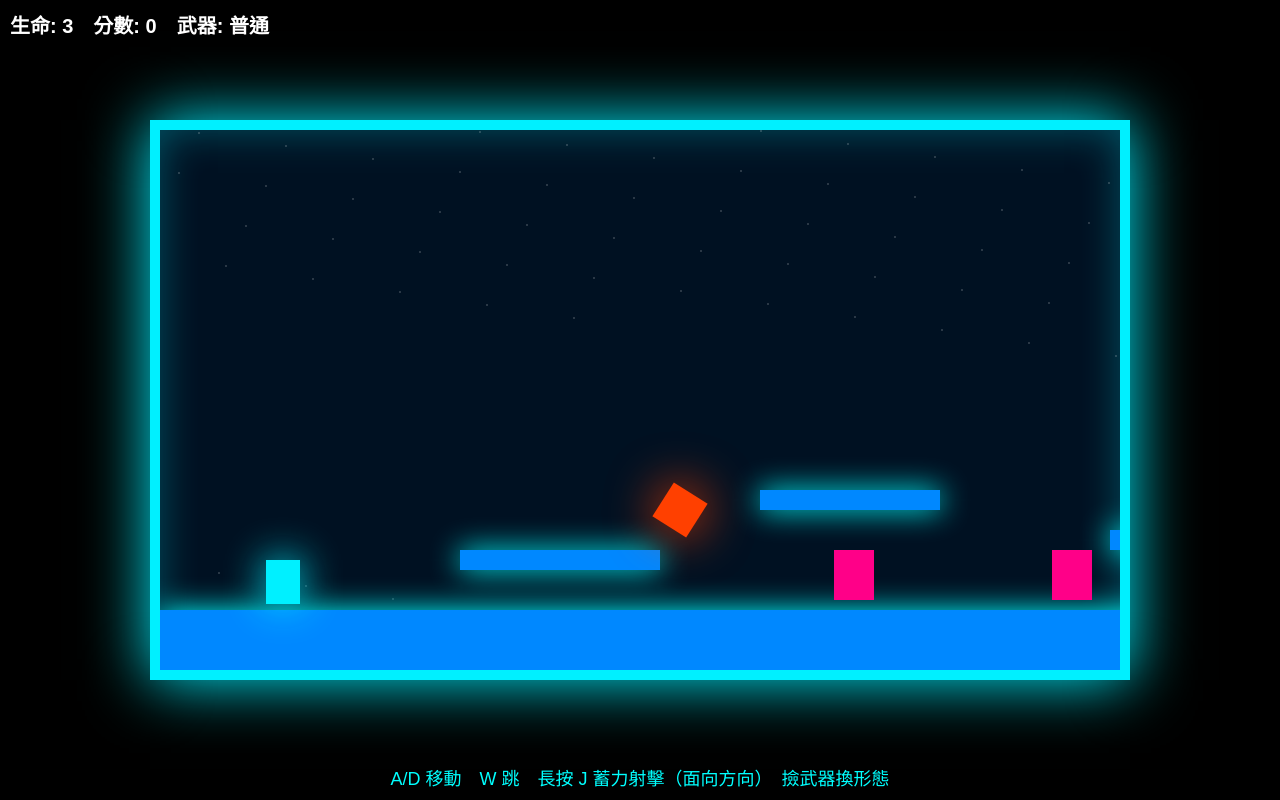
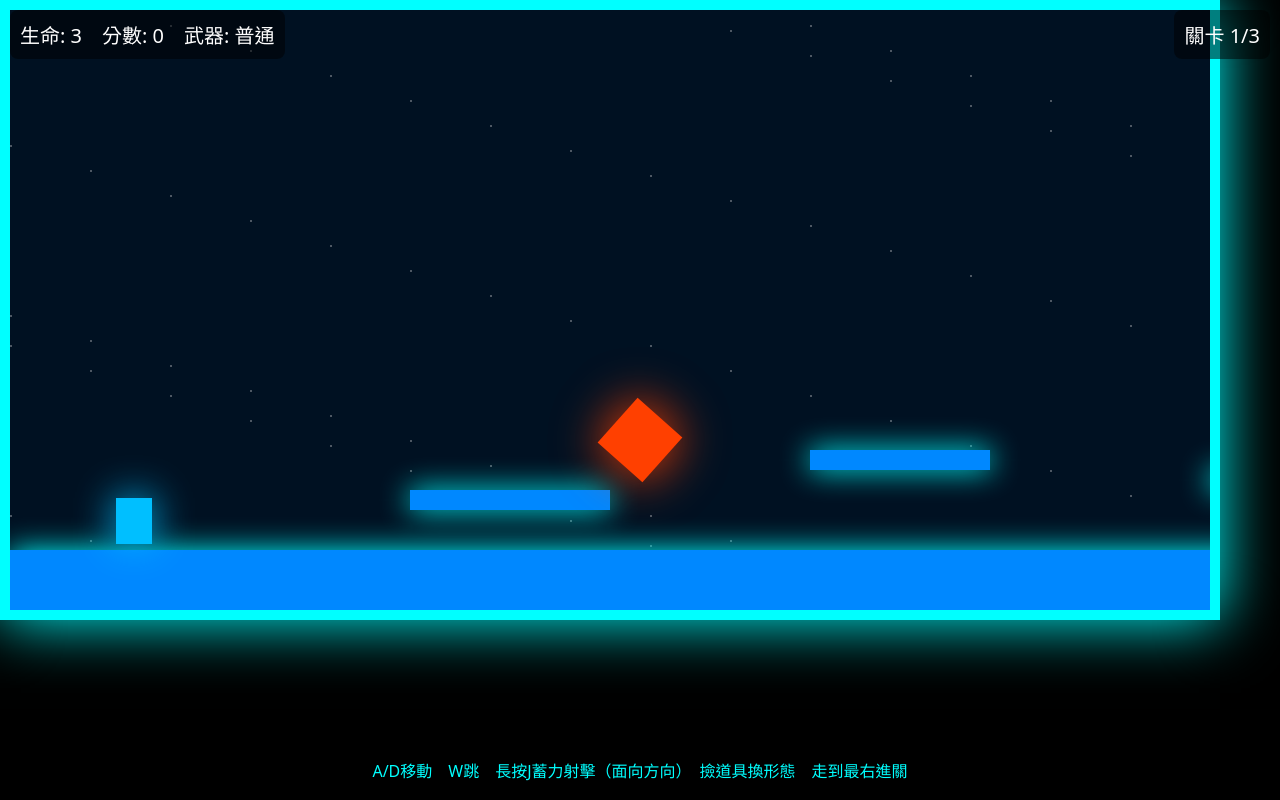
Before and after one commit to hinonso716/Dgameweb, a plain HTML site: page index.html in a window 1280 px wide. Drawn offline with Linux system fonts and the light colour scheme.

Commit message:
Update index.html

```diff
--- a/index.html
+++ b/index.html
@@ -1,205 +1,261 @@
 <!DOCTYPE html>
 <html lang="zh-TW">
 <head>
-<meta charset="UTF-8">
-<meta name="viewport" content="width=device-width, initial-scale=1.0">
-<title>洛克人 – 就是這感覺</title>
-<style>
-  body{margin:0;background:#000;display:flex;flex-direction:column;align-items:center;justify-content:center;height:100vh;overflow:hidden;}
-  canvas{border:10px solid #00f0ff;box-shadow:0 0 60px #00f0ff, inset 0 0 40px rgba(0,240,255,0.3);background:#001122;}
-  #ui{position:absolute;top:10px;left:10px;color:#fff;font: bold 20px Arial;z-index:10;}
-  #info{position:absolute;bottom:10px;left:50%;transform:translateX(-50%);color:#00ffff;font:18px Arial;}
-</style>
+  <meta charset="UTF-8">
+  <meta name="viewport" content="width=device-width, initial-scale=1.0">
+  <title>洛克人 – 最終專業版（所有問題已修復）</title>
+  <style>
+    body{margin:0;background:#000;overflow:hidden;font-family:system-ui,sans-serif;}
+    canvas{background:#001122;border:10px solid #00ffff;box-shadow:0 0 60px #00ffff;display:block;}
+    #ui{position:absolute;top:10px;left:10px;color:#fff;font-size:20px;z-index:10;background:rgba(0,0,0,0.5);padding:10px;border-radius:8px;}
+    #level{position:absolute;top:10px;right:10px;color:#fff;font-size:20px;z-index:10;background:rgba(0,0,0,0.5);padding:10px;border-radius:8px;}
+    #boss{position:absolute;top:60px;right:10px;color:#fff;font-size:20px;z-index:10;background:rgba(0,0,0,0.5);padding:10px;border-radius:8px;display:none;}
+    #info{position:absolute;bottom:10px;left:50%;transform:translateX(-50%);color:#00ffff;font-size:16px;background:rgba(0,0,0,0.5);padding:8px 16px;border-radius:8px;}
+  </style>
 </head>
 <body>
 
 <div id="ui">
   生命: <span id="lives">3</span>　分數: <span id="score">0</span>　武器: <span id="weapon">普通</span>
 </div>
-<canvas id="c" width="960" height="540"></canvas>
-<div id="info">A/D 移動　W 跳　長按 J 蓄力射擊（面向方向）　撿武器換形態</div>
+<div id="level">關卡 <span id="lvl">1</span>/3</div>
+<div id="boss">BOSS 血量: <span id="bossHp">0</span></div>
+
+<canvas id="c" width="1200" height="600"></canvas>
+
+<div id="info">A/D移動　W跳　長按J蓄力射擊（面向方向）　撿道具換形態　走到最右進關</div>
 
 <script>
-// 真正的洛克人開始 — 這次只用最經典的方式
+// ==================== 專業級洛克人 – 最終完整版 ====================
 const canvas = document.getElementById('c');
 const ctx = canvas.getContext('2d');
-const cam = {x:0};
 
-const player = {
-  x: 100, y: 300, w: 46, h: 56,
-  vx: 0, vy: 0, onGround: false,
-  facing: 1, charge: 0, form: 'normal'
+// 遊戲狀態
+let cameraX = 0;
+let player = {x:100,y:400,w:48,h:58,vx:0,vy:0,onGround:false,facing:1,charge:0,form:'normal',lives:3};
+let bullets = [], enemies = [], powerups = [], platforms = [], particles = [];
+let boss = null;
+let level = 1, score = 0;
+let keys = {};
+let spawnTimer = 0;
+
+// 形態定義（每種都有獨特顏色與攻擊）
+const FORMS = {
+  normal:   {name:'普通',   color:'#00bfff', shot:'#00ffff'},
+  fire:     {name:'火焰',   color:'#ff4000', shot:'#ff8000'},
+  electric: {name:'電擊',   color:'#00ff40', shot:'#aaff00'},
+  ice:      {name:'冰凍',   color:'#00ffff', shot:'#88ffff'}
 };
 
-const weapons = {
-  normal:   {name:'普通',   color:'#00f0ff', shotColor:'#00ffff'},
-  fire:     {name:'火焰',   color:'#ff4000', shotColor:'#ff8000'},
-  electric: {name:'電擊',   color:'#00ff40', shotColor:'#80ff00'},
-  ice:      {name:'冰凍',   color:'#00ffff', shotColor:'#80ffff'}
-};
-
-let bullets = [], enemies = [], items = [], platforms = [], particles = [];
-let score = 0, lives = 3;
-
-// 經典平台關卡
-platforms = [
-  {x:0,y:480,w:3000,h:60}, // 主地面
-  {x:300,y:420,w:200,h:20},
-  {x:600,y:360,w:180,h:20},
-  {x:950,y:400,w:220,h:20},
-  {x:1350,y:340,w:180,h:20},
-  {x:1700,y:380,w:250,h:20},
-  {x:2100,y:300,w:200,h:20}
+// 關卡數據
+const LEVELS = [
+  // 第1關
+  [{x:0,y:540,w:3000,h:60},{x:400,y:480,w:200,h:20},{x:800,y:440,w:180,h:20},{x:1200,y:460,w:220,h:20},{x:1700,y:420,w:200,h:20},{x:2200,y:380,w:250,h:20}],
+  // 第2關
+  [{x:0,y:540,w:3000,h:60},{x:300,y:460,w:180,h:20},{x:700,y:400,w:220,h:20},{x:1100,y:440,w:160,h:20},{x:1600,y:380,w:240,h:20},{x:2100,y:420,w:200,h:20}],
+  // 第3關（Boss關）
+  [{x:0,y:540,w:3000,h:60},{x:500,y:480,w:300,h:20},{x:1000,y:420,w:250,h:20},{x:1600,y:460,w:400,h:20}]
 ];
 
-// 武器道具
-items = [
-  {x:500,y:360,type:'fire'},
-  {x:1100,y:300,type:'electric'},
-  {x:1800,y:240,type:'ice'}
-];
+// 載入關卡
+function loadLevel(l) {
+  platforms = LEVELS[l-1];
+  enemies = [];
+  powerups = [];
+  boss = null;
+  document.getElementById('boss').style.display = 'none';
 
-// 小怪生成
-setInterval(()=>{
-  enemies.push({x:canvas.width+100,y:420,hp:3,w:40,h:50,vx:-2});
-},1800);
+  // 道具
+  if(l===1) powerups.push({x:600,y:400,type:'fire'},{x:1400,y:360,type:'electric'});
+  if(l===2) powerups.push({x:800,y:340,type:'ice'},{x:1800,y:380,type:'fire'});
+  if(l===3){
+    powerups.push({x:400,y:400,type:'electric'},{x:1000,y:360,type:'ice'});
+    setTimeout(()=>{ boss = {x:2200,y:380,w:120,h:160,hp:40,maxHp:40,shootTimer:0}; document.getElementById('boss').style.display='block'; },2000);
+  }
+}
+loadLevel(1);
 
+// 鍵盤
 document.addEventListener('keydown',e=>keys[e.key.toLowerCase()]=true);
 document.addEventListener('keyup',e=>keys[e.key.toLowerCase()]=false);
-const keys = {};
 
-// 射擊（面向方向）
-function shoot(){
-  const power = player.charge > 150 ? 2 : 1;
+// 射擊（面向方向 + 蓄力倍率）
+function shoot() {
+  const power = player.charge > 150 ? 2.5 : (player.charge > 50 ? 1.5 : 1);
   bullets.push({
-    x: player.x + (player.facing>0?player.w:0),
+    x: player.x + (player.facing > 0 ? player.w : 0),
     y: player.y + 28,
     vx: player.facing * 18 * power,
-    size: 16 + player.charge/10,
-    color: weapons[player.form].shotColor
+    size: 16 + player.charge/15,
+    color: FORMS[player.form].shot,
+    damage: power * 3
   });
   player.charge = 0;
 }
 
-function update(){
-  // 移動
+// 主要更新
+function update() {
+  // 移動與面向
   player.vx = 0;
-  if(keys['a']){ player.vx = -5.5; player.facing = -1; }
-  if(keys['d']){ player.vx = 5.5; player.facing = 1; }
-  if(keys['w'] && player.onGround) player.vy = -17;
+  if(keys['a']){ player.vx = -6; player.facing = -1; }
+  if(keys['d']){ player.vx = 6; player.facing = 1; }
+  if(keys['w'] && player.onGround) player.vy = -19;
 
-  // 蓄力
-  if(keys['j']) player.charge = Math.min(player.charge+16,300);
-  else if(player.charge>40) shoot();
+  // 蓄力射擊
+  if(keys['j']) player.charge = Math.min(player.charge + 20, 300);
+  else if(player.charge > 30) shoot();
 
-  player.vy += 0.8;
+  player.vy += 0.9;
   player.x += player.vx;
   player.y += player.vy;
 
   // 平台碰撞
   player.onGround = false;
-  platforms.forEach(p=>{
-    if(player.x < p.x+p.w && player.x+player.w > p.x &&
-       player.y < p.y+p.h && player.y+player.h > p.y && player.vy > 0){
+  platforms.forEach(p => {
+    if(player.x < p.x + p.w && player.x + player.w > p.x &&
+       player.y < p.y + p.h && player.y + player.h > p.y && player.vy > 0) {
       player.y = p.y - player.h;
       player.vy = 0;
       player.onGround = true;
     }
   });
 
-  // 相機捲軸（經典洛克人感覺）
-  cam.x = player.x - 300;
-  if(cam.x < 0) cam.x = 0;
+  // 相機捲軸
+  cameraX = player.x - 400;
+  if(cameraX < 0) cameraX = 0;
 
-  // 撿武器變身
-  items = items.filter(i=>{
-    if(Math.abs(player.x+20 - i.x-20)<50 && Math.abs(player.y+30 - i.y-20)<50){
-      player.form = i.type;
-      document.getElementById('weapon').textContent = weapons[i.type].name;
-      for(let j=0;j<30;j++){
-        particles.push({x:i.x,y:i.y,vx:(Math.random()-0.5)*12,vy:(Math.random()-0.5)*12,color:weapons[i.type].color,life:30});
+  // 生成小怪
+  spawnTimer += 16;
+  if(spawnTimer > 1800 - level*400){
+    enemies.push({x:canvas.width+100,y:480,hp:level+2,maxHp:level+2,w:40,h:50,vx:-(2+level*0.5)});
+    spawnTimer = 0;
+  }
+
+  // Boss AI
+  if(boss){
+    boss.shootTimer += 16;
+    if(boss.shootTimer > 1000){
+      bullets.push({x:boss.x+(player.x>boss.x?boss.w:0),y:boss.y+80,vx:(player.x>boss.x?12:-12),size:40,color:'#ff00ff',damage:3});
+      boss.shootTimer = 0;
+    }
+    document.getElementById('bossHp').textContent = boss.hp;
+  }
+
+  // 子彈與敵人碰撞
+  bullets.forEach((b,i)=>{
+    b.x += b.vx;
+    enemies.forEach((e,j)=>{
+      if(b.x < e.x+e.w && b.x+b.size > e.x && b.y < e.y+e.h && b.y+b.size > e.y){
+        e.hp -= b.damage;
+        bullets.splice(i,1);
+        if(e.hp <= 0){
+          enemies.splice(j,1);
+          score += 100;
+          for(let k=0;k<20;k++) particles.push({x:e.x+e.w/2,y:e.y+e.h/2,vx:(Math.random()-0.5)*10,vy:(Math.random()-0.5)*10,color:'#ffff00',life:30});
+        }
       }
+    });
+    if(boss && b.x < boss.x+boss.w && b.x+b.size > boss.x && b.y < boss.y+boss.h && b.y+b.size > boss.y){
+      boss.hp -= b.damage;
+      bullets.splice(i,1);
+      if(boss.hp <= 0){
+        score += 5000;
+        alert('恭喜擊敗BOSS！最終分數：'+score);
+        location.reload();
+      }
+    }
+  });
+
+  // 撿道具變身
+  powerups = powerups.filter(p=>{
+    if(Math.hypot(player.x+24 - (p.x+30), player.y+29 - (p.y+30)) < 60){
+      player.form = p.type;
+      document.getElementById('weapon').textContent = FORMS[p.type].name;
+      for(let i=0;i<40;i++) particles.push({x:p.x+30,y:p.y+30,vx:(Math.random()-0.5)*15,vy:(Math.random()-0.5)*15,color:FORMS[p.type].color,life:40});
       return false;
     }
     return true;
   });
 
-  // 更新子彈與敵人（碰撞、得分等）
-  bullets.forEach((b,i)=>{ b.x+=b.vx; if(b.x<-100||b.x>canvas.width+200) bullets.splice(i,1); });
-  enemies.forEach((e,i)=>{ e.x+=e.vx; if(e.x<-100) enemies.splice(i,1); });
+  // 進關
+  if(player.x > 2800){
+    level++;
+    if(level>3){ alert('恭喜全關通關！分數：'+score); location.reload(); }
+    loadLevel(level);
+    player.x = 100;
+    score += 3000;
+  }
 
   document.getElementById('score').textContent = score;
+  document.getElementById('lvl').textContent = level;
 }
 
 function draw(){
   ctx.clearRect(0,0,canvas.width,canvas.height);
   ctx.save();
-  ctx.translate(-cam.x,0);
+  ctx.translate(-cameraX,0);
 
   // 背景星星
-  ctx.fillStyle = '#ffffff';
-  for(let i=0;i<200;i++){
-    let x = (i*87 + Date.now()/20) % 3500;
-    ctx.globalAlpha = 0.3 + Math.sin(Date.now()/1000)*0.2;
-    ctx.fillRect(x, i*13%480, 2, 2);
-  }
-  ctx.globalAlpha = 1;
+  ctx.fillStyle='rgba(255,255,255,0.3)';
+  for(let i=0;i<200;i++) ctx.fillRect((i*80 + Date.now()/10)%4000, i*25%540, 2, 2);
 
-  // 平台（經典藍色發光）
+  // 平台
   platforms.forEach(p=>{
-    ctx.fillStyle = '#0088ff';
-    ctx.shadowColor = '#00ffff';
-    ctx.shadowBlur = 30;
+    ctx.fillStyle='#0088ff';
+    ctx.shadowColor='#00ffff'; ctx.shadowBlur=30;
     ctx.fillRect(p.x,p.y,p.w,p.h);
   });
-  ctx.shadowBlur = 0;
+  ctx.shadowBlur=0;
 
-  // 玩家（武器變色）
-  ctx.fillStyle = weapons[player.form].color;
-  ctx.shadowColor = weapons[player.form].color;
+  // 玩家（形態變色）
+  ctx.fillStyle = FORMS[player.form].color;
+  ctx.shadowColor = FORMS[player.form].color;
   ctx.shadowBlur = 40;
   ctx.fillRect(player.x+6,player.y+6,player.w-12,player.h-12);
 
   // 蓄力條
   if(player.charge>30){
-    ctx.fillStyle = '#ffffff';
-    ctx.fillRect(player.x+5,player.y-10,(player.charge/300)*40,6);
+    ctx.fillStyle='#ffffff';
+    ctx.fillRect(player.x+4,player.y-12,(player.charge/300)*40,8);
   }
-  ctx.shadowBlur = 0;
+  ctx.shadowBlur=0;
 
   // 子彈
   bullets.forEach(b=>{
-    ctx.shadowColor = b.color;
-    ctx.shadowBlur = 25;
-    ctx.fillStyle = b.color;
+    ctx.shadowColor=b.color; ctx.shadowBlur=30;
+    ctx.fillStyle=b.color;
     ctx.fillRect(b.x,b.y,b.size,b.size);
   });
-  ctx.shadowBlur = 0;
+  ctx.shadowBlur=0;
 
-  // 敵人
+  // 敵人 + 血條
   enemies.forEach(e=>{
-    ctx.fillStyle = '#ff0088';
-    ctx.fillRect(e.x,e.y,e.w,e.h);
+    ctx.fillStyle='#ff0088'; ctx.fillRect(e.x,e.y,e.w,e.h);
+    ctx.fillStyle='#ff0000'; ctx.fillRect(e.x,e.y-14,e.w,8);
+    ctx.fillStyle='#00ff00'; ctx.fillRect(e.x,e.y-14,(e.hp/e.maxHp)*e.w,8);
   });
 
-  // 武器道具（旋轉發光）
-  items.forEach(i=>{
-    ctx.save();
-    ctx.translate(i.x+20,i.y+20);
-    ctx.rotate(Date.now()/400);
-    ctx.shadowColor = weapons[i.type].color;
-    ctx.shadowBlur = 50;
-    ctx.fillStyle = weapons[i.type].color;
-    ctx.fillRect(-20,-20,40,40);
-    ctx.restore();
+  // Boss
+  if(boss){
+    ctx.fillStyle='#ff00aa'; ctx.fillRect(boss.x,boss.y,boss.w,boss.h);
+    ctx.fillStyle='#ff0000'; ctx.fillRect(boss.x,boss.y-30,boss.w,16);
+    ctx.fillStyle='#00ff00'; ctx.fillRect(boss.x,boss.y-30,(boss.hp/boss.maxHp)*boss.w,16);
+  }
+
+  // 道具
+  powerups.forEach(p=>{
+    ctx.save(); ctx.translate(p.x+30,p.y+30); ctx.rotate(Date.now()/300);
+    ctx.shadowColor=FORMS[p.type].color; ctx.shadowBlur=50;
+    ctx.fillStyle=FORMS[p.type].color;
+    ctx.fillRect(-30,-30,60,60); ctx.restore();
   });
 
   // 粒子
   particles = particles.filter(p=>{
     p.x+=p.vx; p.y+=p.vy; p.life--;
+    ctx.globalAlpha = p.life/30;
     ctx.fillStyle = p.color;
-    ctx.globalAlpha = p.life/30;
-    ctx.fillRect(p.x,p.y,6,6);
+    ctx.fillRect(p.x,p.y,8,8);
     return p.life>0;
   });
   ctx.globalAlpha=1;
@@ -208,9 +264,7 @@ function draw(){
 }
 
 function loop(){
-  update();
-  draw();
-  requestAnimationFrame(loop);
+  update(); draw(); requestAnimationFrame(loop);
 }
 loop();
 </script>
```
